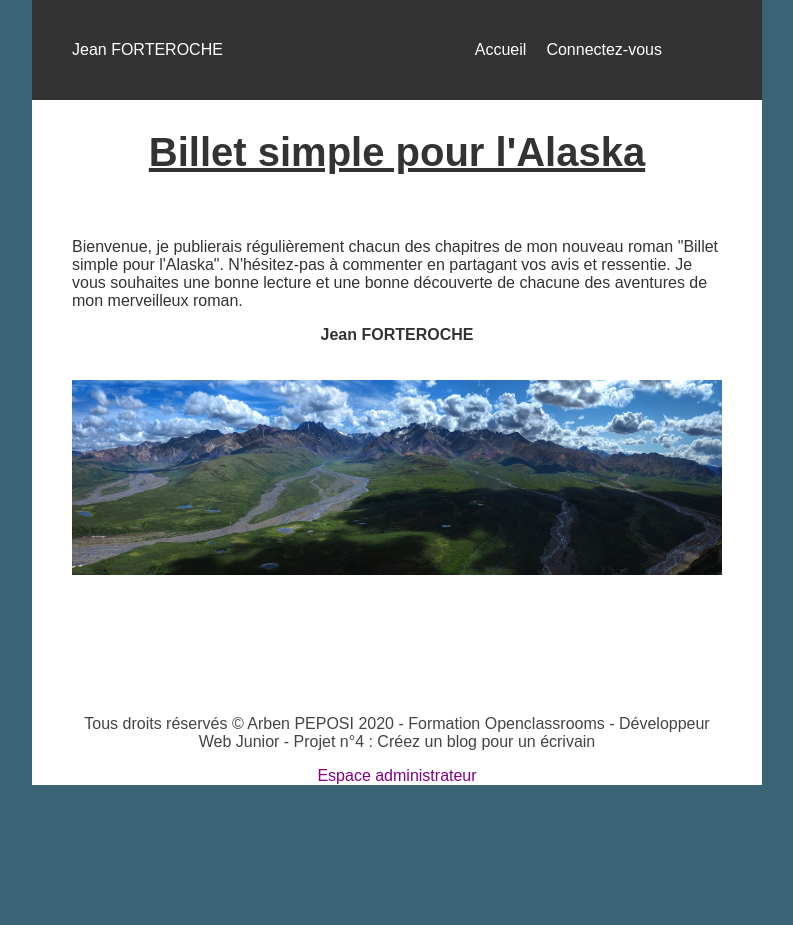
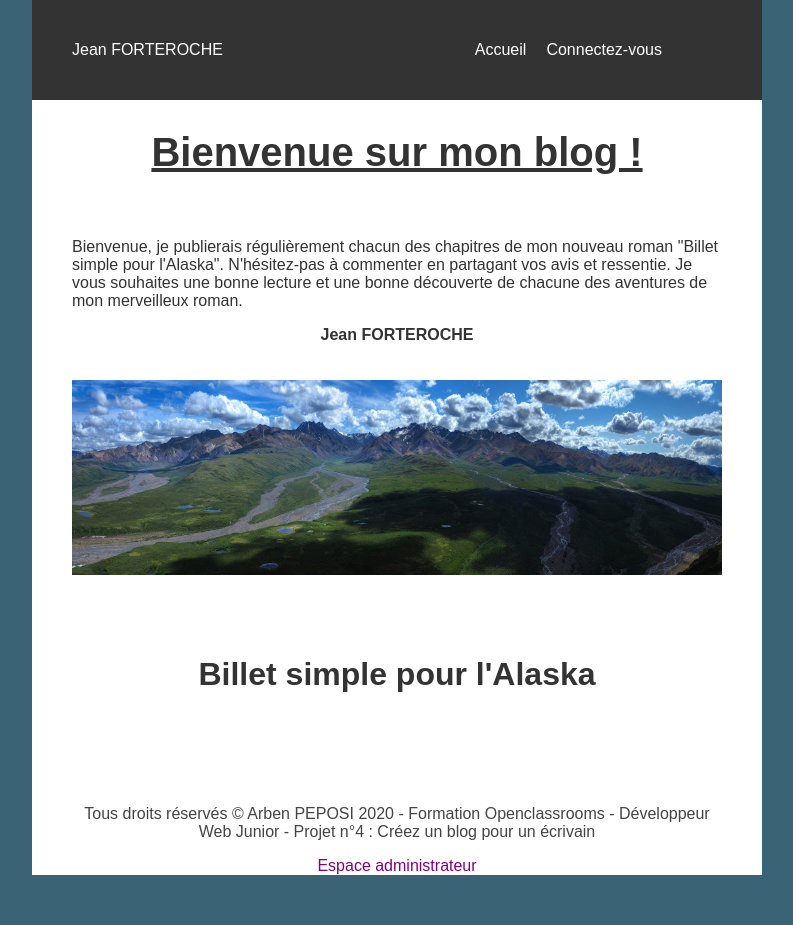
Before and after one commit to Lunesti/Blog_ecrivain, a PHP site: page / in a window 1280 px wide. Shown: the whole page, without its empty margins (243-1036 px from the left). Before the commit the page ends 785 px from the top, so only its background shows below. Run offline with PHP 8.4, Linux system fonts and the light colour scheme; data that the repository does not hold is empty.

Commit message:
Modifications du h1 + ajout d'un titre h2 + update css

```diff
--- a/Public/css/style.css
+++ b/Public/css/style.css
@@ -19,6 +19,10 @@ h1 {
     font-size: 2.5em;
 }
 
+h2 {
+    font-size:2em;
+    text-align:center;
+}
 a {
     color: purple;
 }
@@ -26,6 +30,7 @@ a {
 
 p,
 h1,
+h2,
 .return_post a,
 .writer {
     color: #333;
@@ -129,6 +134,8 @@ h1 {
 }
 
 
+
+
 /*Texte d'intro*/
 
 section.intro {
@@ -142,8 +149,7 @@ p.writer {
 
 /*Les billets*/
 
-.title {
-    text-align: left;
+h3 {
     font-weight: bold;
     border-bottom: 2px solid #333;
 }
@@ -176,7 +182,7 @@ span.report {
 
 /*Page connexion*/
 
-h2,
+
 .connexion p,
 .inscription p {
     margin: 0;
--- a/view/frontend/listPostsView.php
+++ b/view/frontend/listPostsView.php
@@ -5,6 +5,7 @@
 <div class='bloc-page'>
     <?php include('templates/Intro.php');?>
         <section class="posts">
+        <h2>Billet simple pour l'Alaska</h2>
             <article>
                     <?php if(isset($_SESSION['username'])) {
                         if ($_SESSION['user_role'] == 'admin') { ?>
@@ -15,7 +16,7 @@
                     <?php foreach
                         ($listposts as $data) :
                     ?>
-                        <p class="title"><?= htmlspecialchars_decode($data->title); ?>  <span class="date"> le <?= $data->creation_date_fr; ?> </span></p>
+                        <h3><?= htmlspecialchars_decode($data->title); ?>  <span class="date"> le <?= $data->creation_date_fr; ?> </span></h3>
                         <p class="content">   <?= htmlspecialchars_decode(substr($data->content,0,500)) .'...'; ?></p>
                         <p><a class="chapter" href="index.php?action=post&amp;id=<?= $data->id ?>">Lire la suite</a></p>
                     <br />
--- a/view/frontend/postView.php
+++ b/view/frontend/postView.php
@@ -8,7 +8,7 @@
             <p class="return_post"><a href="index.php">&#x2190; Retour à la liste des billets</a></p>
             <br>
 
-            <p class="title"><?= htmlspecialchars_decode(substr($post->title,0,200))?><span> le <?= $post->creation_date_fr ?></span></p>
+            <h3><?= htmlspecialchars_decode(substr($post->title,0,200))?><span> le <?= $post->creation_date_fr ?></span></h3>
             <p class="element"><span><?= nl2br(htmlspecialchars_decode($post->content)) ?></span></p>
 
             <?php
--- a/view/frontend/templates/intro.php
+++ b/view/frontend/templates/intro.php
@@ -1,6 +1,6 @@
 
 <section class='intro'>
-    <h1>Billet simple pour l'Alaska</h1>
+    <h1>Bienvenue sur mon blog !</h1>
     <p class="description">Bienvenue, je publierais régulièrement chacun des chapitres de mon nouveau roman "Billet simple pour l'Alaska".
     N'hésitez-pas à commenter en partagant vos avis et ressentie.
     Je vous souhaites une bonne lecture et une bonne découverte de chacune des aventures de mon merveilleux roman.</p>
```
